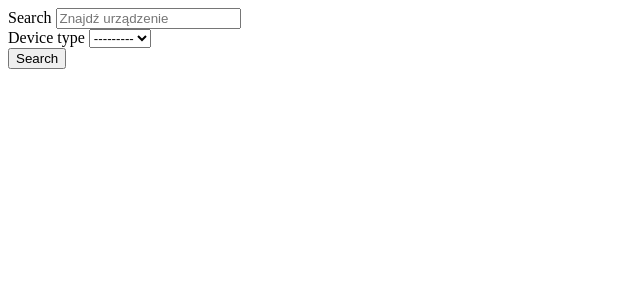
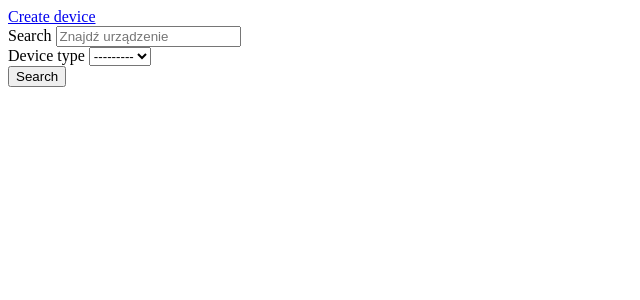
Before and after one commit to DEENUU1/silent-service, a Django app: page /warehouse/ in a window 1280 px wide. Shown: the top 300 px of the page, without its empty margins (0-640 px from the left). Run offline with Django 4.2, Linux system fonts and the light colour scheme; data that the repository does not hold is empty; some libraries are stand-ins or nearby versions.

Commit message:
feature: create view to create new device

```diff
--- a/base/urls.py
+++ b/base/urls.py
@@ -17,6 +17,7 @@ Including another URLconf
 from django.contrib import admin
 from django.urls import path, include
 
+
 urlpatterns = [
     path("admin/", admin.site.urls),
     path("warehouse/", include("warehouse.urls")),
--- a/templates/warehouse/device_list.html
+++ b/templates/warehouse/device_list.html
@@ -5,6 +5,8 @@
     <title>Title</title>
 </head>
 <body>
+
+<a href="{% url 'warehouse:device-create' %}">Create device</a>
 
 <form method="GET" action="">
     {% csrf_token %}
--- a/warehouse/urls.py
+++ b/warehouse/urls.py
@@ -1,9 +1,12 @@
 from django.urls import path
 from warehouse.views import (
-    DeviceListView,
+    DeviceListView, CreateDeviceView,
 
 )
 
+app_name = "warehouse"
+
 urlpatterns = [
     path('', DeviceListView.as_view(), name='device-list'),
+    path('create/', CreateDeviceView.as_view(), name='device-create'),
 ]
--- a/warehouse/views.py
+++ b/warehouse/views.py
@@ -1,4 +1,5 @@
 from django.shortcuts import render
+from django.urls import reverse_lazy
 from django.views.generic import (
     ListView,
     DetailView,
@@ -37,3 +38,16 @@ class DeviceListView(ListView):
         context["q"] = SearchForm(self.request.GET)
         context["device_types"] = DeviceTypeForm(self.request.GET)
         return context
+
+
+class CreateDeviceView(CreateView):
+    model = Device
+    template_name = "warehouse/device_create.html"
+    fields = ("name", "quantity", "device_type")
+
+    def get_success_url(self):
+        return reverse_lazy("warehouse:device-list")#, kwargs={"pk": self.object.pk})
+
+    def get_context_data(self, **kwargs):
+        context = super().get_context_data(**kwargs)
+        return context
```
Also changed, not shown: templates/warehouse/device_create.html (added, +18 -0 lines).
